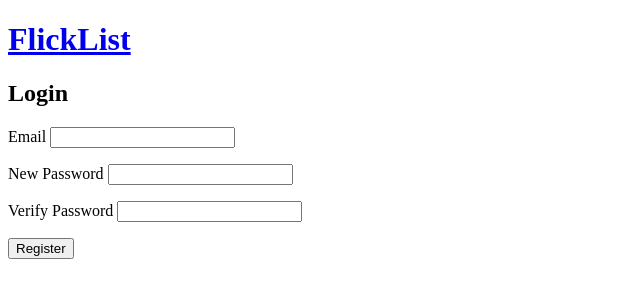
After one commit to LaunchCodeEducation/flicklist-flask, a Flask app: page /register in a window 1280 px wide. The commit adds this page. Shown: the top 300 px of the page, without its empty margins (0-640 px from the left). Run offline with Flask 2, Linux system fonts and the light colour scheme.

Commit message:
bare bones user registration

```diff
--- a/main.py
+++ b/main.py
@@ -55,6 +55,20 @@ def Login():
     else:
         return render_template('login.html')
 
+@app.route("/register", methods=['GET', 'POST'])
+def Register():
+    if request.method == 'POST':
+        email = request.form['email']
+        password = request.form['password']
+        # TODO: verify that there is no email there already
+        # TODO: verify that the email is valid format, eg includes an '@' and then one or more '.'s, doesn't include spaces or other nasty characters
+        # TODO: verify that form value of 'verify' matches password
+        user = User(email=email, password=password)
+        db.session.add(user)
+        db.session.commit()
+        return redirect("/")
+    else:
+        return render_template('register.html')
 
 # Create a new route called RateMovie which handles a POST request on /rating-confirmation
 @app.route("/rating-confirmation", methods=['POST'])
--- /dev/null
+++ b/templates/register.html
@@ -0,0 +1,12 @@
+{% extends "base.html" %}
+{% block content %}
+
+<h2>Login</h2>
+<form action="/register" method="post">
+  <p><label>Email <input type="text" name="email"/></label></p>
+  <p><label>New Password <input type="password" name="password"/></label></p>
+  <p><label>Verify Password <input type="verify" name="password"/></label></p>
+  <p><input type="submit" value="Register"/></p>
+</form>
+
+{% endblock %}
```
Also changed, not shown: templates/login.html (+3 -15 lines).
